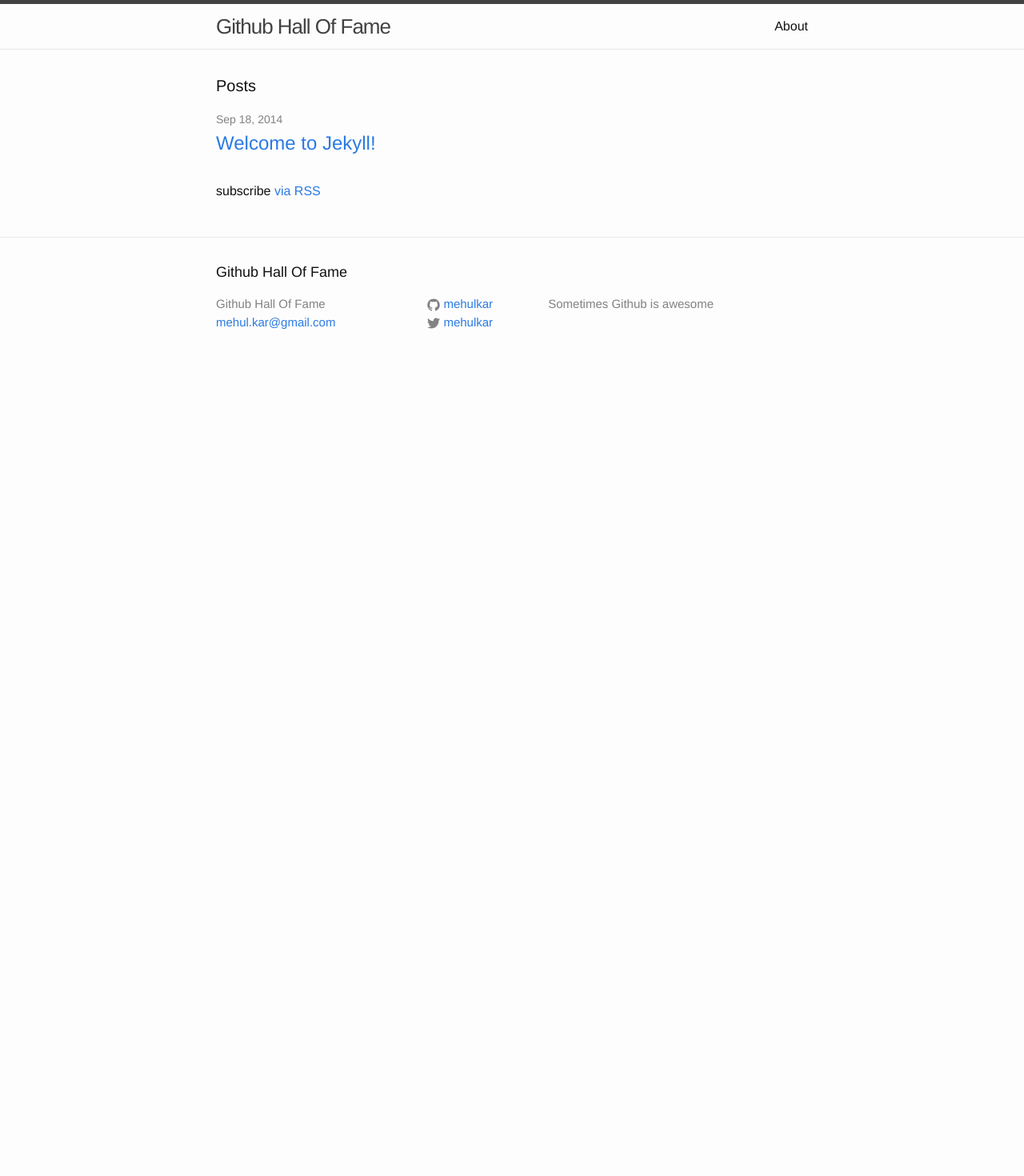
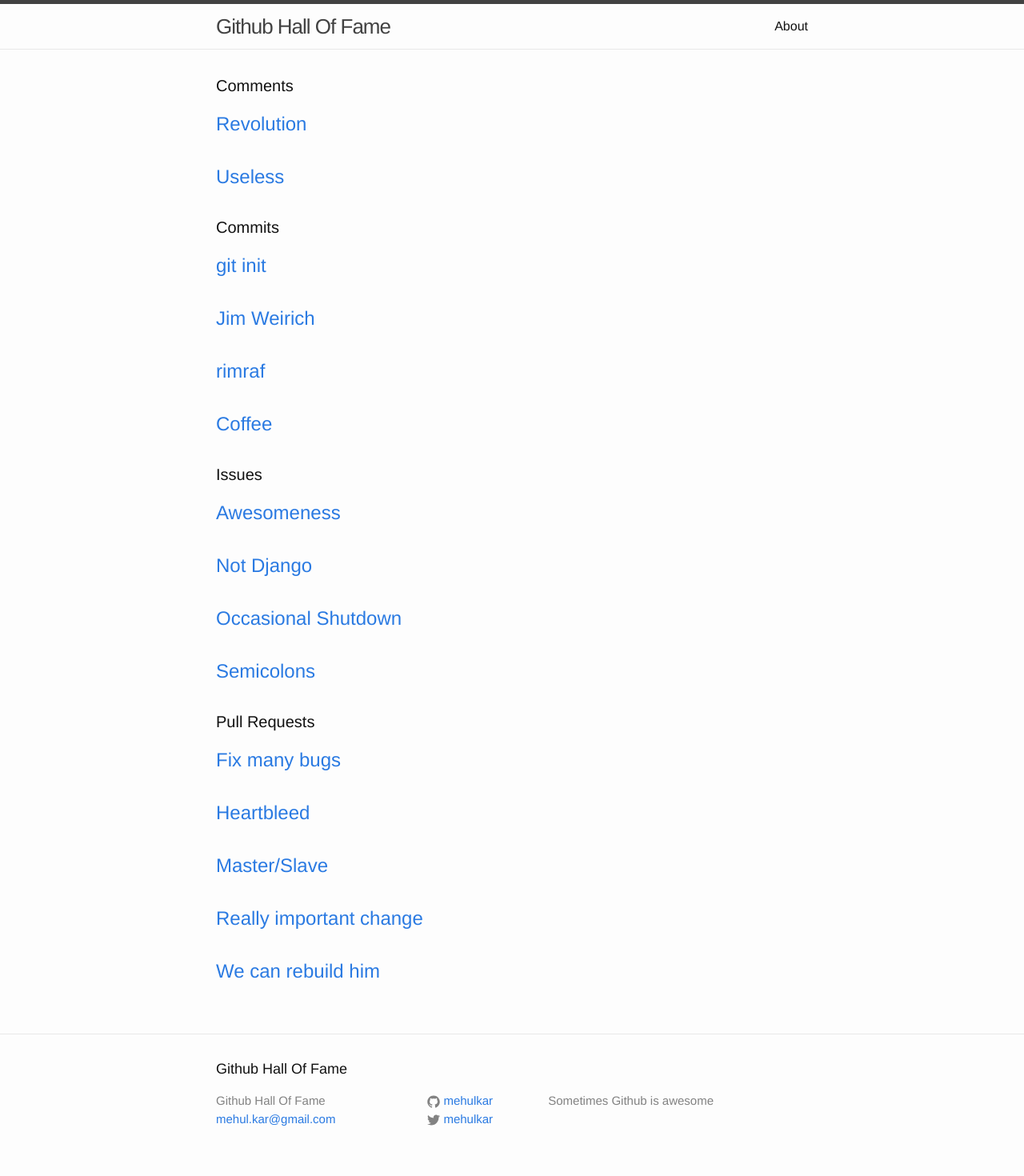
Before and after one commit to mehulkar/github-hall-of-fame, a Jekyll site: the page built from index.html, in a window 1280 px wide. Shown: the whole page at 80% size. Built offline with Jekyll 4.4.1, drawn with Linux system fonts in a browser that asks for light colours; before the commit the page ends 900 px from its top, so only the background shows below that.

Commit message:
Add entries to data folder and iterate in index.html

```diff
--- /dev/null
+++ b/_data/comments.yml
@@ -0,0 +1,5 @@
+- title: Revolution
+  link: "https://github.com/fre5h/DoctrineEnumBundle/pull/12#issuecomment-33023169"
+
+- title: Useless
+  link: "https://github.com/torvalds/linux/pull/17#issuecomment-5654674"
--- /dev/null
+++ b/_data/pull_requests.yml
@@ -0,0 +1,14 @@
+- title: "Fix many bugs"
+  link: "https://github.com/textmate/textmate/pull/37"
+
+- title: "Heartbleed"
+  link: "https://github.com/openssl/openssl/commit/4817504d069b4c5082161b02a22116ad75f822b1"
+
+- title: "Master/Slave"
+  link: "https://github.com/django/django/pull/2692"
+
+- title: "Really important change"
+  link: "https://github.com/tenderlove/rkelly/pull/33"
+
+- title: "We can rebuild him"
+  link: "https://github.com/msporny/dna/pull/1"
--- a/index.html
+++ b/index.html
@@ -3,21 +3,39 @@
 ---
 
 <div class="home">
-
-  <h1 class="page-heading">Posts</h1>
-
+  <h1 class="page-heading">Comments</h1>
   <ul class="post-list">
-    {% for post in site.posts %}
+    {% for comment in site.data.comments %}
       <li>
-        <span class="post-meta">{{ post.date | date: "%b %-d, %Y" }}</span>
-
-        <h2>
-          <a class="post-link" href="{{ post.url | prepend: site.baseurl }}">{{ post.title }}</a>
-        </h2>
+        <h2><a class="post-link" href="{{comment.link}}">{{comment.title}}</a></h2>
       </li>
     {% endfor %}
   </ul>
 
-  <p class="rss-subscribe">subscribe <a href="{{ "/feed.xml" | prepend: site.baseurl }}">via RSS</a></p>
+  <h1 class="page-heading">Commits</h1>
+  <ul class="post-list">
+    {% for comment in site.data.commits %}
+      <li>
+        <h2><a class="post-link" href="{{comment.link}}">{{comment.title}}</a></h2>
+      </li>
+    {% endfor %}
+  </ul>
 
+  <h1 class="page-heading">Issues</h1>
+  <ul class="post-list">
+    {% for comment in site.data.issues %}
+      <li>
+        <h2><a class="post-link" href="{{comment.link}}">{{comment.title}}</a></h2>
+      </li>
+    {% endfor %}
+  </ul>
+
+  <h1 class="page-heading">Pull Requests</h1>
+  <ul class="post-list">
+    {% for comment in site.data.pull_requests %}
+      <li>
+        <h2><a class="post-link" href="{{comment.link}}">{{comment.title}}</a></h2>
+      </li>
+    {% endfor %}
+  </ul>
 </div>
```
Also changed, not shown: _data/commits.yml (added, +11 -0 lines), _data/issues.yml (added, +11 -0 lines).
